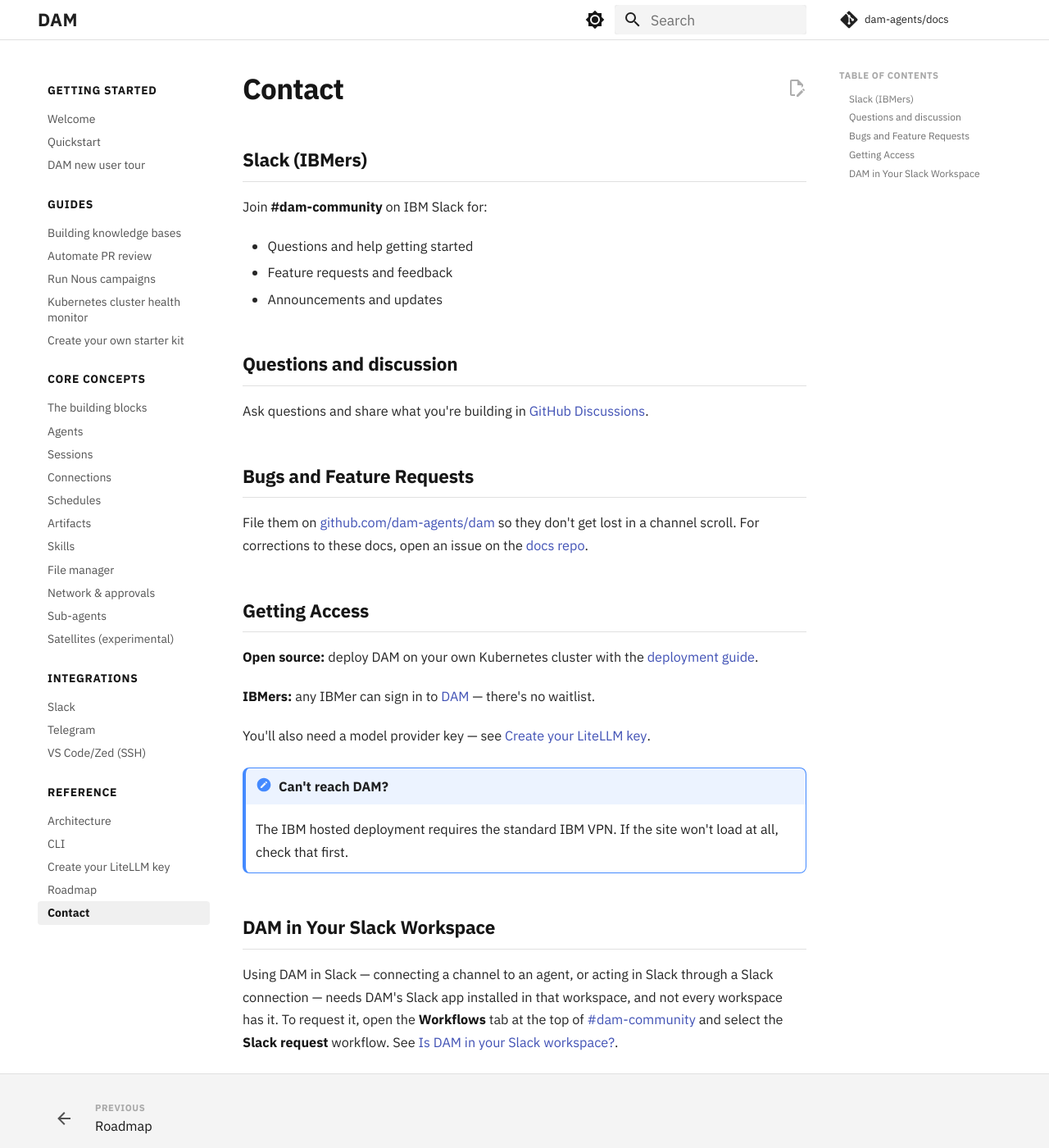
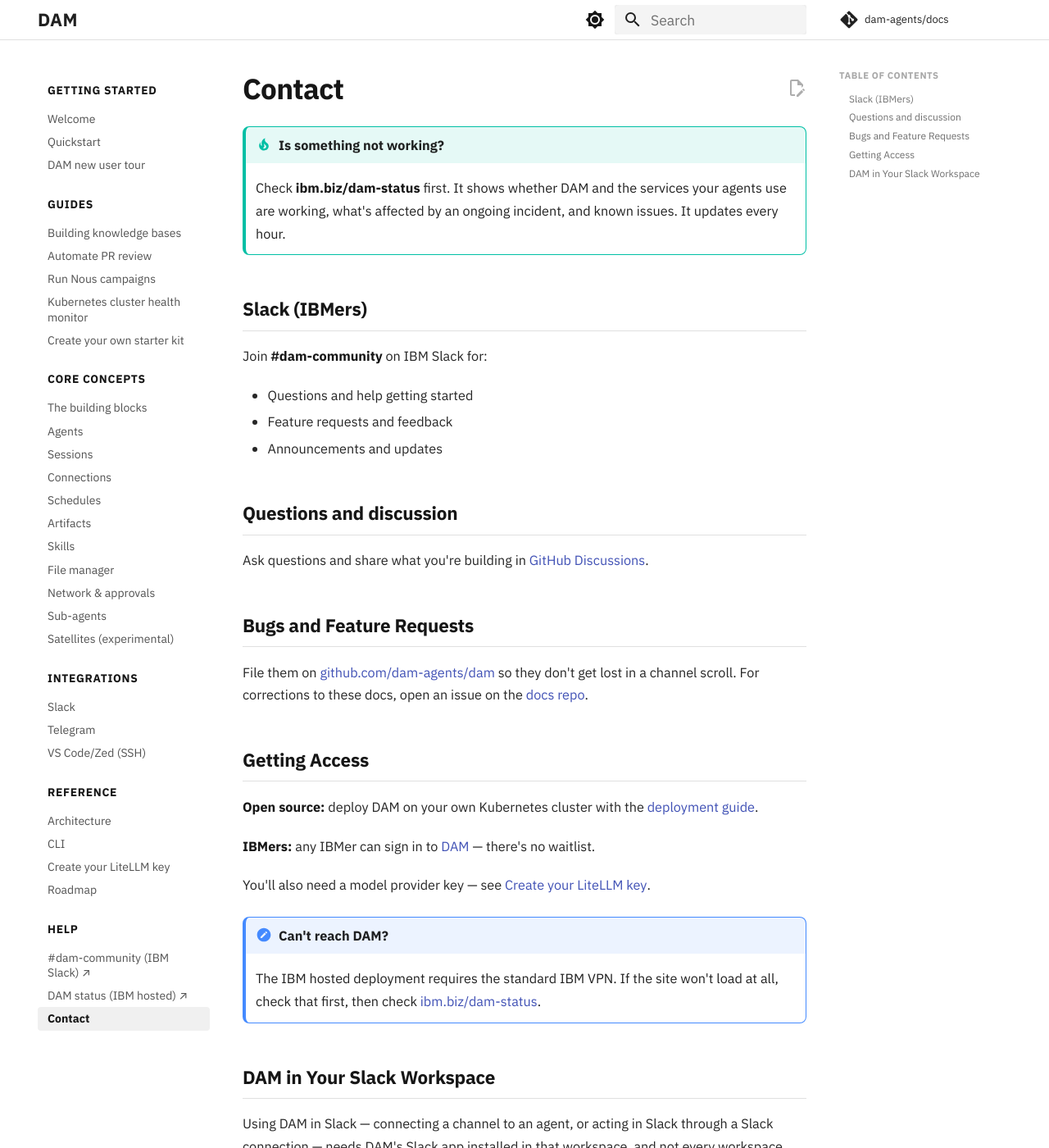
Before and after one commit to dam-agents/docs, an MkDocs documentation site: the page built from docs/reference/contact.md, in a window 1280 px wide and 1400 px high. Shown: the whole window at 82% size. Built offline with MkDocs 1.6.1 and Material for MkDocs 9.7.7, drawn with Linux system fonts in a browser that asks for light colours; comment, search, counter and statistics services are not loaded.

Commit message:
docs: point readers to ibm.biz/dam-status and #dam-community (#16)
Adds a Help section to the nav with both links, Ask in #dam-community and
DAM status buttons on the home page, a status tip at the top of Contact,
and a Stuck? tip in the Quickstart.

Assisted-by: Claude Opus 5.5 <noreply@anthropic.com>

```diff
--- a/docs/reference/contact.md
+++ b/docs/reference/contact.md
@@ -1,4 +1,9 @@
 # Contact
+
+!!! tip "Is something not working?"
+    Check [**ibm.biz/dam-status**](https://ibm.biz/dam-status){:target="_blank"} first. It shows whether DAM
+    and the services your agents use are working, what's affected by an ongoing incident, and known issues.
+    It updates every hour.
 
 ## Slack (IBMers)
 
@@ -26,7 +31,8 @@ File them on [github.com/dam-agents/dam](https://github.com/dam-agents/dam/issue
 You'll also need a model provider key — see [Create your LiteLLM key](litellm-key.md).
 
 !!! note "Can't reach DAM?"
-    The IBM hosted deployment requires the standard IBM VPN. If the site won't load at all, check that first.
+    The IBM hosted deployment requires the standard IBM VPN. If the site won't load at all, check that first,
+    then check [ibm.biz/dam-status](https://ibm.biz/dam-status){:target="_blank"}.
 
 ## DAM in Your Slack Workspace
 
--- a/mkdocs.yml
+++ b/mkdocs.yml
@@ -106,4 +106,7 @@ nav:
     - CLI: reference/cli.md
     - Create your LiteLLM key: reference/litellm-key.md
     - Roadmap: reference/roadmap.md
+  - Help:
+    - "#dam-community (IBM Slack) ↗": https://ibm.enterprise.slack.com/archives/C0B3F03NB24
+    - "DAM status (IBM hosted) ↗": https://ibm.biz/dam-status
     - Contact: reference/contact.md
```
Also changed, not shown: docs/getting-started/quickstart.md (+4 -0 lines), docs/index.md (+4 -0 lines).
